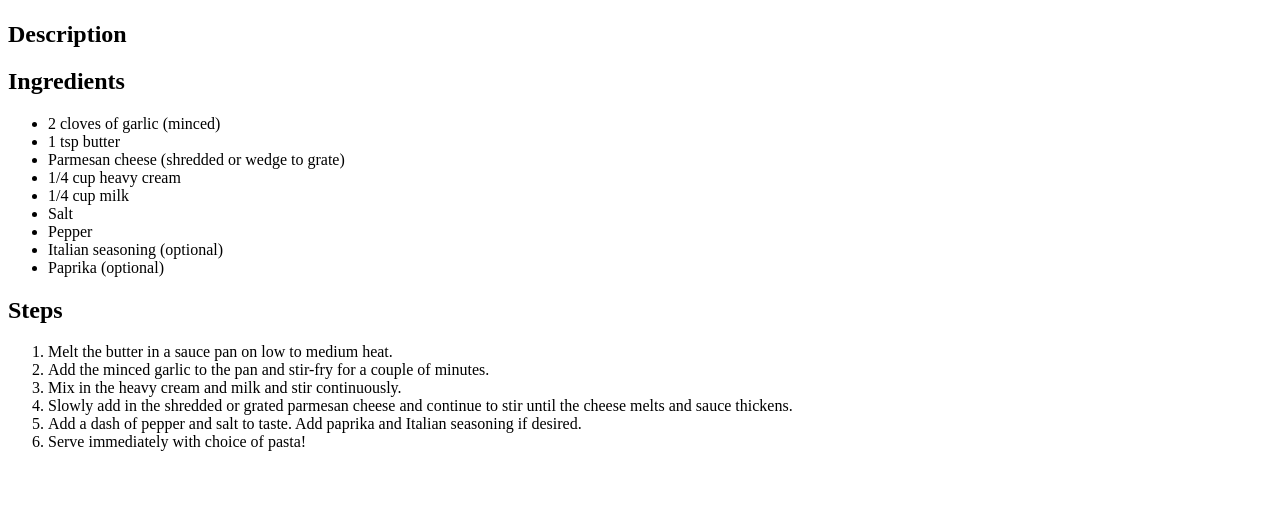
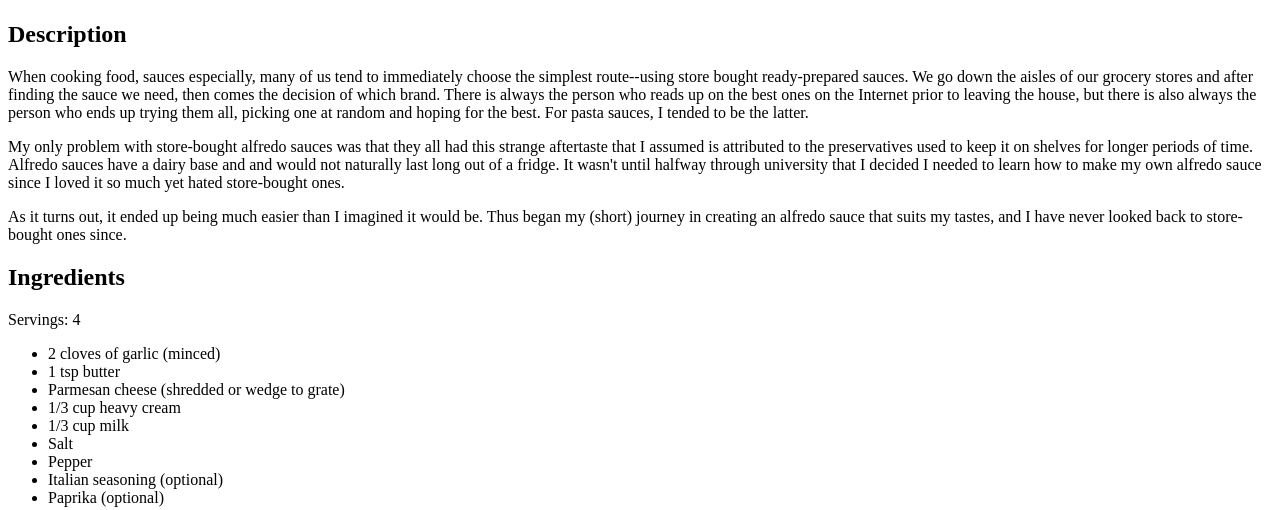
Before and after one commit to mirandaliu8/odin-recipes, a plain HTML site: page recipes/homemade-alfredo-sauce.html in a window 1280 px wide. Shown: the part 383-893 px from the top of the page. Before the commit the page ends 850 px from the top, so only its background shows below. Drawn offline with Linux system fonts and the light colour scheme.

Commit message:
Add description and total servings

```diff
--- a/recipes/homemade-alfredo-sauce.html
+++ b/recipes/homemade-alfredo-sauce.html
@@ -9,14 +9,20 @@
         <h1>Homemade Alfredo Sauce</h1>
         <img src="https://images.themodernproper.com/billowy-turkey/production/posts/2021/Alfredo-Sauce-22.jpeg?w=1280&auto=compress%2Cformat&fit=crop&dm=1634308102&s=ebf02fb0887488a56b32f2cdee6e59ad" alt="Image of pasta with alfredo sauce">
         <h2>Description</h2>
-            <p></p>
+            <p>When cooking food, sauces especially, many of us tend to immediately choose the simplest route--using store bought ready-prepared sauces. We go down the aisles of our grocery stores and after finding the sauce we need, then comes the decision of which brand. There is always the person who reads up on the best ones on the Internet prior to leaving the house, but there is also always the person who ends up trying them all, picking one at random and hoping for the best. For pasta sauces, I tended to be the latter.</p>
+
+           <p>My only problem with store-bought alfredo sauces was that they all had this strange aftertaste that I assumed is attributed to the preservatives used to keep it on shelves for longer periods of time. Alfredo sauces have a dairy base and and would not naturally last long out of a fridge. It wasn't until halfway through university that I decided I needed to learn how to make my own alfredo sauce since I loved it so much yet hated store-bought ones.</p>
+
+            <p>As it turns out, it ended up being much easier than I imagined it would be. Thus began my (short) journey in creating an alfredo sauce that suits my tastes, and I have never looked back to store-bought ones since.</p>
+
         <h2>Ingredients</h2>
+            <p>Servings: 4</p>
             <ul>
                 <li>2 cloves of garlic (minced)</li>
                 <li>1 tsp butter</li>
                 <li>Parmesan cheese (shredded or wedge to grate)</li>
-                <li>1/4 cup heavy cream</li>
-                <li>1/4 cup milk</li>
+                <li>1/3 cup heavy cream</li>
+                <li>1/3 cup milk</li>
                 <li>Salt</li>
                 <li>Pepper</li>
                 <li>Italian seasoning (optional)</li>
```
